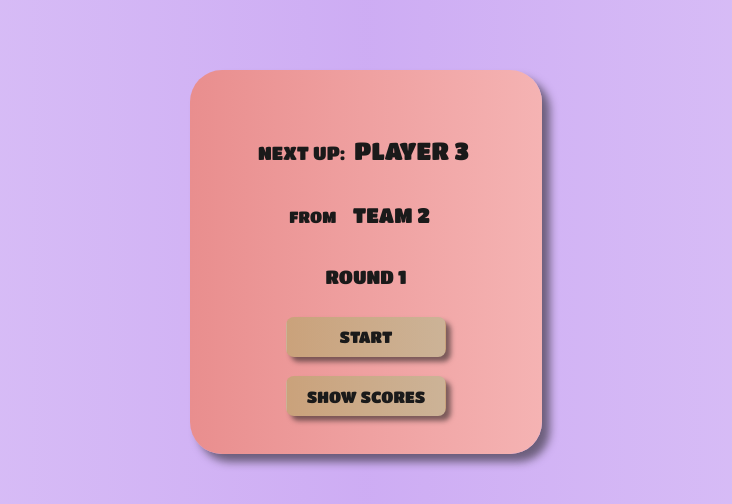
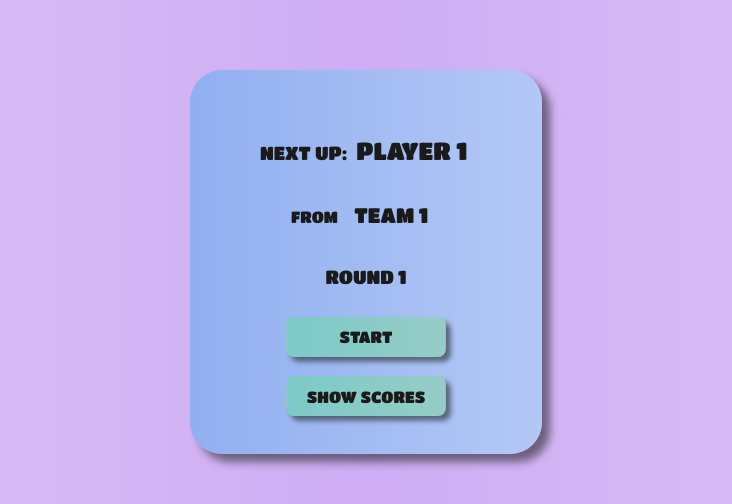
Before and after one commit to TurosIgor/taboo, a React (Vite) app in the folder taboo/: page /play/game in a window 1280 px wide. Shown: the part 138-642 px from the top of the page, without its empty margins (274-1006 px from the left). Built offline with nearby package versions, Linux system fonts and the light colour scheme; no server answers.

Commit message:
creating player and team state to reduce searching for current

```diff
--- a/taboo/src/components/Card/Card.jsx
+++ b/taboo/src/components/Card/Card.jsx
@@ -46,7 +46,7 @@ export default function Card({ word, flipping, setFlipping, setPassed, passCard,
             const distance = touchStart - touchEnd
             const isLeftSwipe = distance > minSwipeDistance
             const isRightSwipe = distance < -minSwipeDistance
-            if ((isLeftSwipe || isRightSwipe) && letGoAt - touchedAt < 200) {
+            if ((isLeftSwipe || isRightSwipe) && letGoAt - touchedAt < 250) {
                 setFlipping(true)
                 setCounter(counter => counter + 1)
             }
--- a/taboo/src/components/StartScreen/StartScreen.jsx
+++ b/taboo/src/components/StartScreen/StartScreen.jsx
@@ -1,10 +1,10 @@
 import Scoreboard from "../../components/Scoreboard/Scoreboard";
 
-export default function StartScreen({teams, showScores, setShowScores, round, startRound, scores}) {
+export default function StartScreen({teams, team, player, showScores, setShowScores, round, startRound, scores}) {
     return (
-        <div className={`StartMessage ${teams.find(team => team.current)?.id}`} style={{ "height": `${showScores ? 34 : 18}rem` }} >
-            <h3>Next up: <span className="PlayerName">{teams.find(team => team.current)?.players.find(player => player.current)?.name}</span></h3>
-            <h4>from <span className="TeamName">{teams?.find(team => team.current)?.name}</span></h4>
+        <div className={`StartMessage ${team?.id}`} style={{ "height": `${showScores ? 34 : 18}rem` }} >
+            <h3>Next up: <span className="PlayerName">{player?.name}</span></h3>
+            <h4>from <span className="TeamName">{team?.name}</span></h4>
             <h3 className="RoundCounter">Round {round}</h3>
             <button type="button" className="Start" onClick={startRound}>Start</button>
             <button type="button" className="ShowScoreboard" onClick={e => setShowScores(!showScores)}>{showScores ? "Hide" : "Show"} Scores</button>
--- a/taboo/src/components/UI/UI.jsx
+++ b/taboo/src/components/UI/UI.jsx
@@ -1,19 +1,13 @@
 import Timer from "../../components/Timer/Timer";
 
-export default function UI({ passCard, nextCard, setCounter, setStarted, setRound, round, timer, setTimer, setLastIndexes, lastIndexes, scores, teams, dispatch }) {
-    function swapTeams(teams) {
-        const nextTeam = teams.find(team => !team.current)
-        setLastIndexes({ ...lastIndexes, [nextTeam.id]: lastIndexes[nextTeam.id] <= nextTeam?.players.length - 2 ? lastIndexes[nextTeam?.id] + 1 : 0 })
-        const nextPlayer = nextTeam.players[lastIndexes[nextTeam.id] + 1] ?? nextTeam.players[0]
-        dispatch({ type: "CHOOSE_TEAM", teamId: nextTeam?.id, playerId: nextPlayer?.id })
-    }
-
+export default function UI({ passCard, nextCard, setCounter, setStarted, setRound, round, timer, setTimer, scores, teams, dispatch, swapTeams, team }) {
+    console.log(team)
     return (
     <div className="UI">
         <button type="button" className="Pass" onClick={e => passCard(e, false)} >Pass</button>
         <button type="button" className="Next" onClick={e => nextCard(e, false)} >Next</button>
         <Timer round={round} setRound={setRound} swapTeams={swapTeams} setCounter={setCounter} setStarted={setStarted} teams={teams} dispatch={dispatch} timer={timer} setTimer={setTimer} />
-        <h3 className="TeamPoints">Points: {scores[teams.find(team => team.current).id][`round${round}`]}</h3>
+        <h3 className="TeamPoints">Points: {scores[team.id][`round${round}`]}</h3>
     </div>
     )
 }
--- a/taboo/src/hooks/useWords.jsx
+++ b/taboo/src/hooks/useWords.jsx
@@ -1,13 +1,8 @@
 import { useState, useEffect } from "react";
 
-export default function useWords(teams, dispatch, setLastIndexes, lastIndexes, counter, round) {
+export default function useWords(counter, round, getRandomIndex) {
     const [words, setWords] = useState(null);
     const [word, setWord] = useState(null);
-
-    function getRandomIndex(array) {
-        const index = Math.floor(Math.random() * array.length)
-        return index;
-    }
 
     useEffect(() => {
         async function readWords() {
@@ -20,9 +15,6 @@ export default function useWords(teams, dispatch, setLastIndexes, lastIndexes, c
             setWords(data.filter(wrd => wrd !== word));
         }
         readWords()
-        const teamNr = getRandomIndex(teams)
-        setLastIndexes({ ...lastIndexes, [`team_${teamNr + 1}`]: 0 })
-        dispatch({ type: "CHOOSE_TEAM", teamId: teams[teamNr].id, playerId: teams[teamNr].players[0].id })
     }, [])
 
     useEffect(() => {
--- a/taboo/src/pages/Game/Game.jsx
+++ b/taboo/src/pages/Game/Game.jsx
@@ -12,6 +12,8 @@ export default function Game() {
     const [flipping, setFlipping] = useState(false);
     const [passed, setPassed] = useState(false);
     const { teams, dispatch } = useOutletContext();
+    const [team, setTeam] = useState(teams.find(team => team.current));
+    const [player, setPlayer] = useState(team?.players?.find(player => player.current));
     const [started, setStarted] = useState(false);
     const [round, setRound] = useState(1);
     const [lastIndexes, setLastIndexes] = useState({ team_1: -1, team_2: -1 })
@@ -19,7 +21,12 @@ export default function Game() {
     const [scores, setScores] = useState({ team_1: {}, team_2: {} })
     const [startTimer, setStartTimer] = useState(3)
     const navigate = useNavigate();
-    const word = useWords(teams, dispatch, setLastIndexes, lastIndexes, counter, round);
+    const word = useWords(counter, round, getRandomIndex);
+
+    function getRandomIndex(array) {
+        const index = Math.floor(Math.random() * array.length)
+        return index;
+    }
 
     function passCard(e, isTouch) {
         setCounter(counter + 1)
@@ -29,8 +36,8 @@ export default function Game() {
         }
     }
     function nextCard(e, isTouch) {
-        setScores({ ...scores, [teams.find(team => team.current).id]: { ...scores[teams.find(team => team.current).id], [`round${round}`]: scores[teams.find(team => team.current).id][`round${round}`] ? scores[teams.find(team => team.current).id][`round${round}`] + word.point : word.point } })
-        dispatch({ type: "ADD_POINT", teamId: teams.find(team => team.current).id, points: word.point })
+        setScores({ ...scores, [team.id]: { ...scores[team.id], [`round${round}`]: scores[team.id][`round${round}`] ? scores[team.id][`round${round}`] + word.point : word.point } })
+        dispatch({ type: "ADD_POINT", teamId: team.id, points: word.point })
         setCounter(counter + 1)
         if (!isTouch) {
             setPassed(false)
@@ -42,6 +49,15 @@ export default function Game() {
         setStarted(true)
         setStartTimer(3)
     }
+    function swapTeams() {
+        const nextTeam = teams.find(team => !team.current)
+        setLastIndexes({ ...lastIndexes, [nextTeam.id]: lastIndexes[nextTeam.id] <= nextTeam?.players.length - 2 ? lastIndexes[nextTeam?.id] + 1 : 0 })
+        const nextPlayer = nextTeam.players[lastIndexes[nextTeam.id] + 1] ?? nextTeam.players[0]
+        dispatch({ type: "CHOOSE_TEAM", teamId: nextTeam?.id, playerId: nextPlayer?.id })
+        setTeam(nextTeam);
+        setPlayer(nextPlayer);
+    }
+
 
     useEffect(() => {
         setShowScores(false)
@@ -74,12 +90,12 @@ export default function Game() {
             {
             started & startTimer < 1 ? word &&
             <div key={word} className="Game" isover={(timer === 0).toString()} >
-                <h2 className="PlayerName">{teams.find(team => team.current)?.players.find(player => player.current)?.name}'s turn</h2>
+                <h2 className="PlayerName">{player?.name}'s turn</h2>
                 <Card setCounter={setCounter} setFlipping={setFlipping} setPassed={setPassed} passCard={passCard} nextCard={nextCard} word={word} flipping={flipping} passed={passed} />
-                <UI passCard={passCard} nextCard={nextCard} setCounter={setCounter} setStarted={setStarted} setRound={setRound} round={round} timer={timer} setTimer={setTimer} setLastIndexes={setLastIndexes} lastIndexes={lastIndexes} scores={scores} teams={teams} dispatch={dispatch} />
+                <UI passCard={passCard} nextCard={nextCard} setCounter={setCounter} setStarted={setStarted} setRound={setRound} round={round} timer={timer} setTimer={setTimer} scores={scores} teams={teams} dispatch={dispatch} swapTeams={swapTeams} team={team} />
             </div>
             :
-            <StartScreen teams={teams} showScores={showScores} setShowScores={setShowScores} round={round} startRound={startRound} scores={scores}/>
+            <StartScreen teams={teams} team={team} player={player} showScores={showScores} setShowScores={setShowScores} round={round} startRound={startRound} scores={scores}/>
             }
         </div>
     )
--- a/taboo/src/pages/Play/Play.jsx
+++ b/taboo/src/pages/Play/Play.jsx
@@ -3,7 +3,7 @@ import { useReducer } from "react";
 
 export default function Play() {
     const initialTeams = [
-        { id: "team_1", points: 0, current: false, name: "Team 1", players: [{ name: "Player 1", current: false, id: "player_1" }, { name: "Player 2", current: false, id: "player_2" }] },
+        { id: "team_1", points: 0, current: true, name: "Team 1", players: [{ name: "Player 1", current: true, id: "player_1" }, { name: "Player 2", current: false, id: "player_2" }] },
         { id: "team_2", points: 0, current: false, name: "Team 2", players: [{ name: "Player 3", current: false, id: "player_3" }, { name: "Player 4", current: false, id: "player_4" }] }
     ]
 
```
